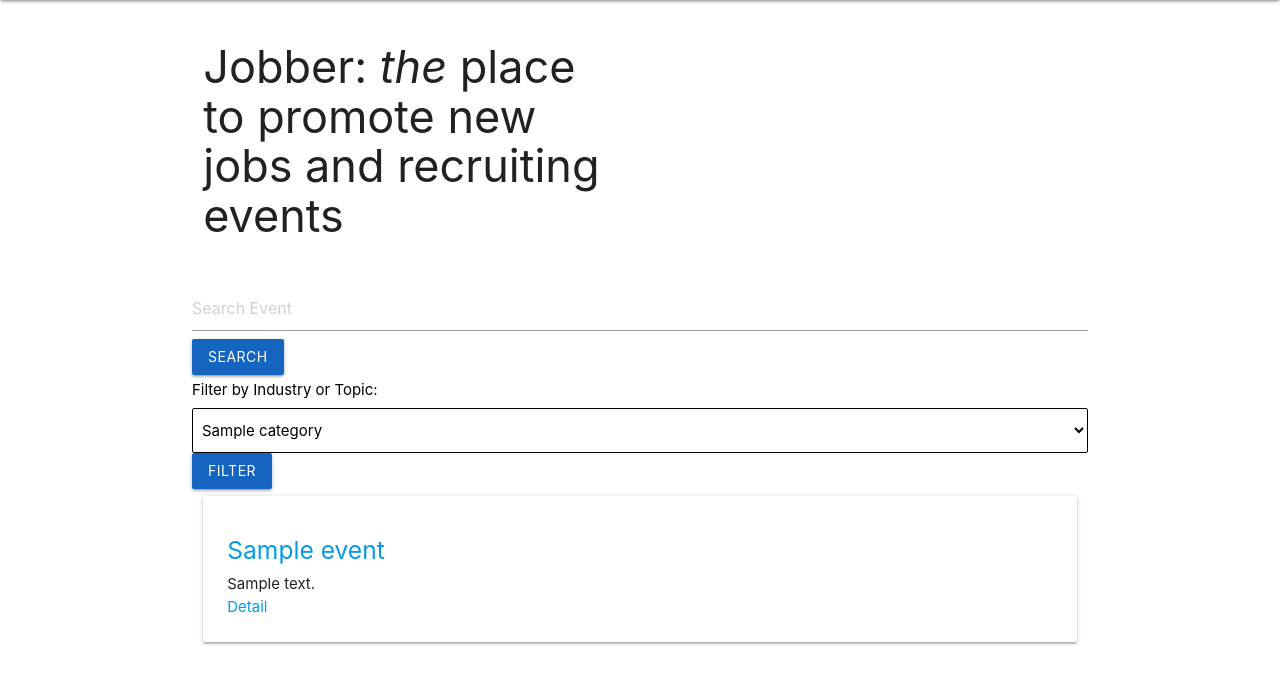
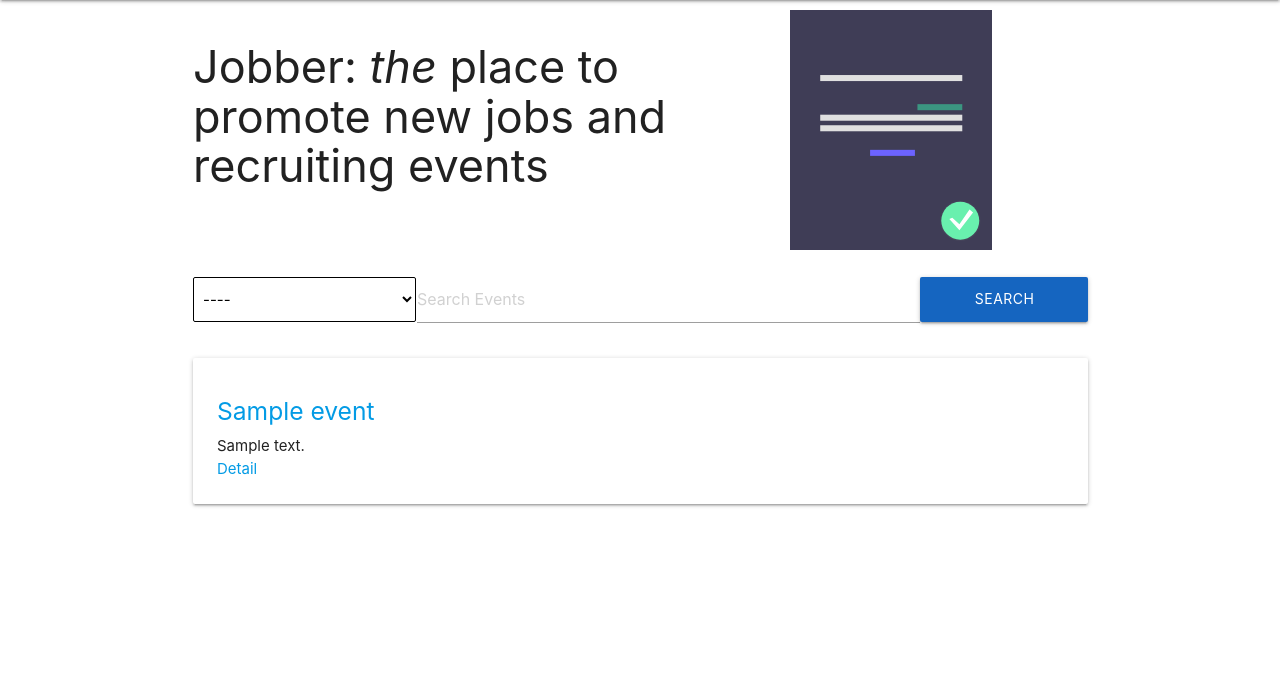
Before and after one commit to samleemcknight/jobber, a Django app: page / in a window 1280 px wide. Shown: the part 64-748 px from the top of the page. Run offline with Django 3.2, Linux system fonts and the light colour scheme; tables that the repository leaves empty hold one stand-in row (values such as "Sample post"); parts of the project's set-up code (start-up, migrations or seed data) failed here and were passed over.

Commit message:
styles search bar and adds svg's from undraw

```diff
--- a/main_app/static/css/style.css
+++ b/main_app/static/css/style.css
@@ -28,11 +28,19 @@
   line-height: 2rem;
 }
 
+.search-bar input::placeholder {
+  padding-left: 5px;
+}
+
 .select-label {
   color: black;
   position: relative;
   font-size: 1rem;
   top: 4px;
+}
+
+.submit-search {
+  height: 3rem;
 }
 
 /* override materialize classes: */
@@ -59,10 +67,26 @@ nav h4 {
   opacity: 0.9 !important;
 }
 
+.row .col {
+  padding-right: 0;
+  padding-left: 1px;
+}
 
 /* custom id's */
-#category {
+#category-filter {
   display: block;
   border: 1.2px solid black;
+  margin-right: 0;
+}
+
+#svg-resume {
   margin-top: 10px;
+  height: 30vh;
 }
+
+#svg-career {
+  display: flex;
+  justify-content: center;
+  height: 30vh;
+  margin: 20px 0 20px 0;
+}
--- a/main_app/templates/index.html
+++ b/main_app/templates/index.html
@@ -1,30 +1,44 @@
 {% extends 'base.html' %}
-
 {% block content %}
+{% load static %}
+<!-- Title and Image -->
 <div class="row">
-  <div class="col s6 title">
+  <div class="col s8 title">
     <h1>Jobber: <span class="italics">the</span> place to promote new jobs and recruiting events</h1>
   </div>
-  <div class="col s6">
-
+  <div class="col s4">
+    <img src="{% static 'public/undraw_Job_hunt.svg' %}" alt="svg of resume" id="svg-resume">
   </div>
 </div>
-<div class="form-control">
-<form action="{% url 'search' %}" method="GET">
-  <input type="text" name="search" placeholder="Search Event">
-  <button class="btn blue darken-3" type="submit">Search</button>
-</form>
-<form action="{% url 'filter'%}" method="POST">
+
+<!-- Filter & Search Bar -->
+<div class="row">
+  <div class="col s3">
+    <form action="{% url 'filter'%}" method="POST" id="select-form">
     {% csrf_token %}
-  <label for="category" class="select-label">Filter by Industry or Topic:</label>
-    <select name="category" id="category">
+      <select name="category" id="category-filter" onchange="this.form.submit()">
+          {% if filter_term %}
+            <option value="{{ filter_term }}">{{ filter_term }}</option>
+          {% else %}
+            <option value="">----</option>
+          {% endif %}
           {% for category in categories %}
+            {% if category.name != filter_term %}
               <option value="{{category.name}}">{{category.name}}</option>
+            {% endif %}
           {% endfor %}
-      <input type="submit" class="btn blue darken-3" value="Filter">
       </select>
     </form>
   </div>
+  <div class="col s9">
+    <form action="{% url 'search' %}" method="GET">
+      <input type="text" name="search" placeholder="Search Events" class="col s9">
+      <button class="btn blue darken-3 submit-search col s3" type="submit">Search</button>
+    </form>
+  </div>
+</div>
+
+<!-- All Events -->
 {% for event in events %}
   <div class="row">
       <div class="col s12">
--- a/main_app/views.py
+++ b/main_app/views.py
@@ -107,12 +107,12 @@ def search_bar(request):
 def filter(request):
   events = Event.objects.filter(category__name=request.POST['category'])
   categories = Category.objects.all()
-  search_term = f"{request.POST['category']}"
+  filter_term = f"{request.POST['category']}"
   if request.method == 'POST':
     context = {
       'events': events,
       'categories': categories,
-      'search_term': search_term
+      'filter_term': filter_term
     }
     return render(request, 'events/search_result.html', context)
 
```
Also changed, not shown: main_app/templates/events/search_result.html (+38 -10 lines), main_app/static/public/undraw_Job_hunt.svg (added), main_app/static/public/undraw_career_development.svg (added), main_app/static/public/undraw_job_offers.svg (added). Lines whose indentation alone changed are shown as unchanged.
